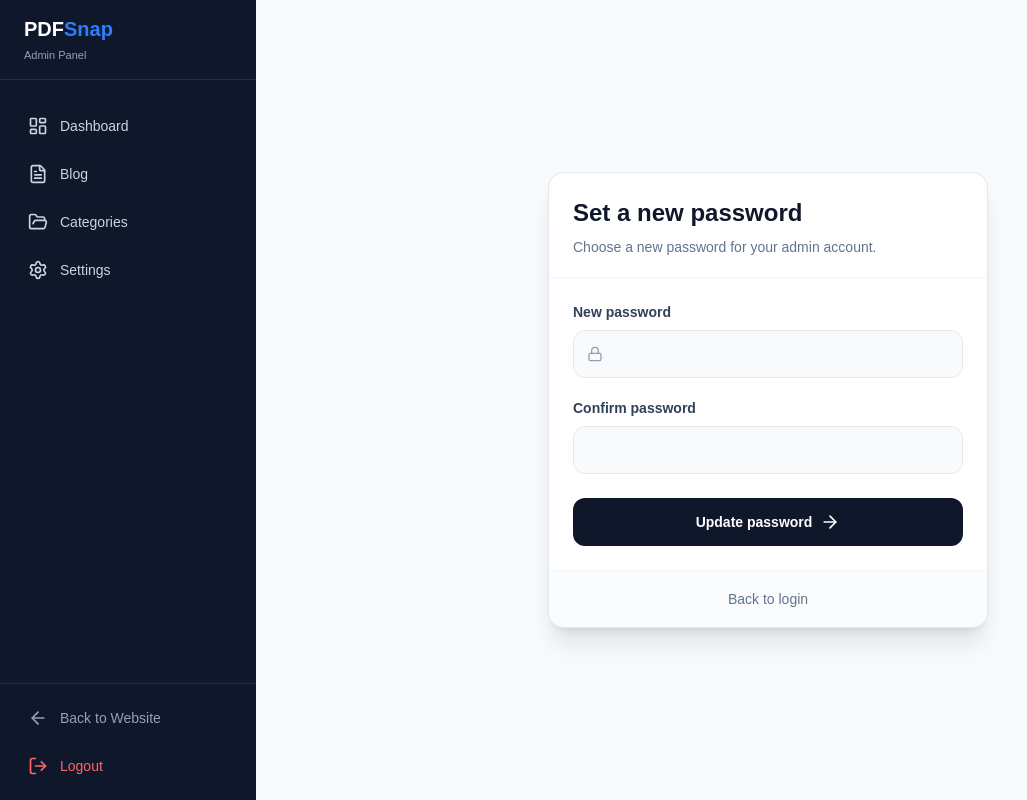
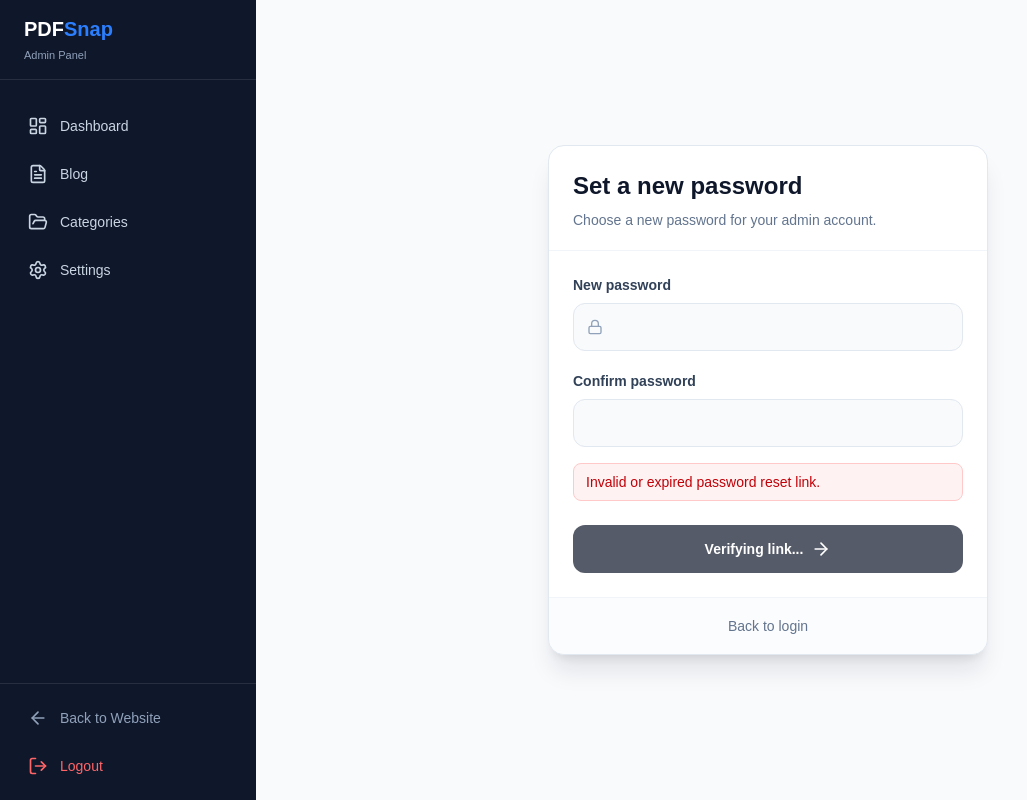
Before and after one commit to Pankaj933/pdf-tools, a Next.js app: page /admin/reset-password in a window 1280 px wide. Shown: the whole page, without its empty margins (0-1027 px from the left). Built offline with nearby package versions, Linux system fonts and the light colour scheme; no server answers.

Commit message:
Receat password changes

```diff
--- a/app/admin/reset-password/page.js
+++ b/app/admin/reset-password/page.js
@@ -1,7 +1,7 @@
 "use client";
 
 import Link from "next/link";
-import { useState } from "react";
+import { useEffect, useState } from "react";
 import { ArrowRight, Lock } from "lucide-react";
 import { useRouter } from "next/navigation";
 
@@ -12,7 +12,30 @@ export default function ResetPassword() {
   const [password, setPassword] = useState("");
   const [confirmPassword, setConfirmPassword] = useState("");
   const [loading, setLoading] = useState(false);
+  const [sessionReady, setSessionReady] = useState(false);
   const [error, setError] = useState("");
+
+  useEffect(() => {
+    const exchangeRecoveryCode = async () => {
+      const code = new URLSearchParams(window.location.search).get("code");
+
+      if (!code) {
+        setError("Invalid or expired password reset link.");
+        return;
+      }
+
+      const { error: exchangeError } = await supabase.auth.exchangeCodeForSession(code);
+
+      if (exchangeError) {
+        setError(exchangeError.message);
+        return;
+      }
+
+      setSessionReady(true);
+    };
+
+    exchangeRecoveryCode();
+  }, []);
 
   const handleSubmit = async (event) => {
     event.preventDefault();
@@ -25,6 +48,11 @@ export default function ResetPassword() {
 
     if (password !== confirmPassword) {
       setError("Passwords do not match.");
+      return;
+    }
+
+    if (!sessionReady) {
+      setError("Please wait while the reset link is being verified.");
       return;
     }
 
@@ -64,8 +92,8 @@ export default function ResetPassword() {
             <label htmlFor="confirm-password" className="mb-2 mt-5 block text-sm font-semibold text-slate-700">Confirm password</label>
             <input id="confirm-password" type="password" value={confirmPassword} onChange={(event) => setConfirmPassword(event.target.value)} minLength={8} required className="box-border block h-12 w-full rounded-xl border border-slate-200 bg-slate-50 px-4 py-2 text-sm text-slate-900 outline-none transition focus:border-blue-500 focus:bg-white focus:ring-4 focus:ring-blue-500/10" />
             {error ? <div className="mt-4 rounded-lg border border-red-200 bg-red-50 px-3 py-2 text-sm text-red-700">{error}</div> : null}
-            <button type="submit" disabled={loading} className="mt-6 flex h-12 w-full items-center justify-center gap-2 rounded-xl bg-slate-900 text-sm font-bold text-white transition hover:bg-blue-600 disabled:cursor-not-allowed disabled:opacity-70">
-              {loading ? "Updating..." : "Update password"}
+            <button type="submit" disabled={loading || !sessionReady} className="mt-6 flex h-12 w-full items-center justify-center gap-2 rounded-xl bg-slate-900 text-sm font-bold text-white transition hover:bg-blue-600 disabled:cursor-not-allowed disabled:opacity-70">
+              {loading ? "Updating..." : sessionReady ? "Update password" : "Verifying link..."}
               <ArrowRight className="h-5 w-5" />
             </button>
           </form>
```
